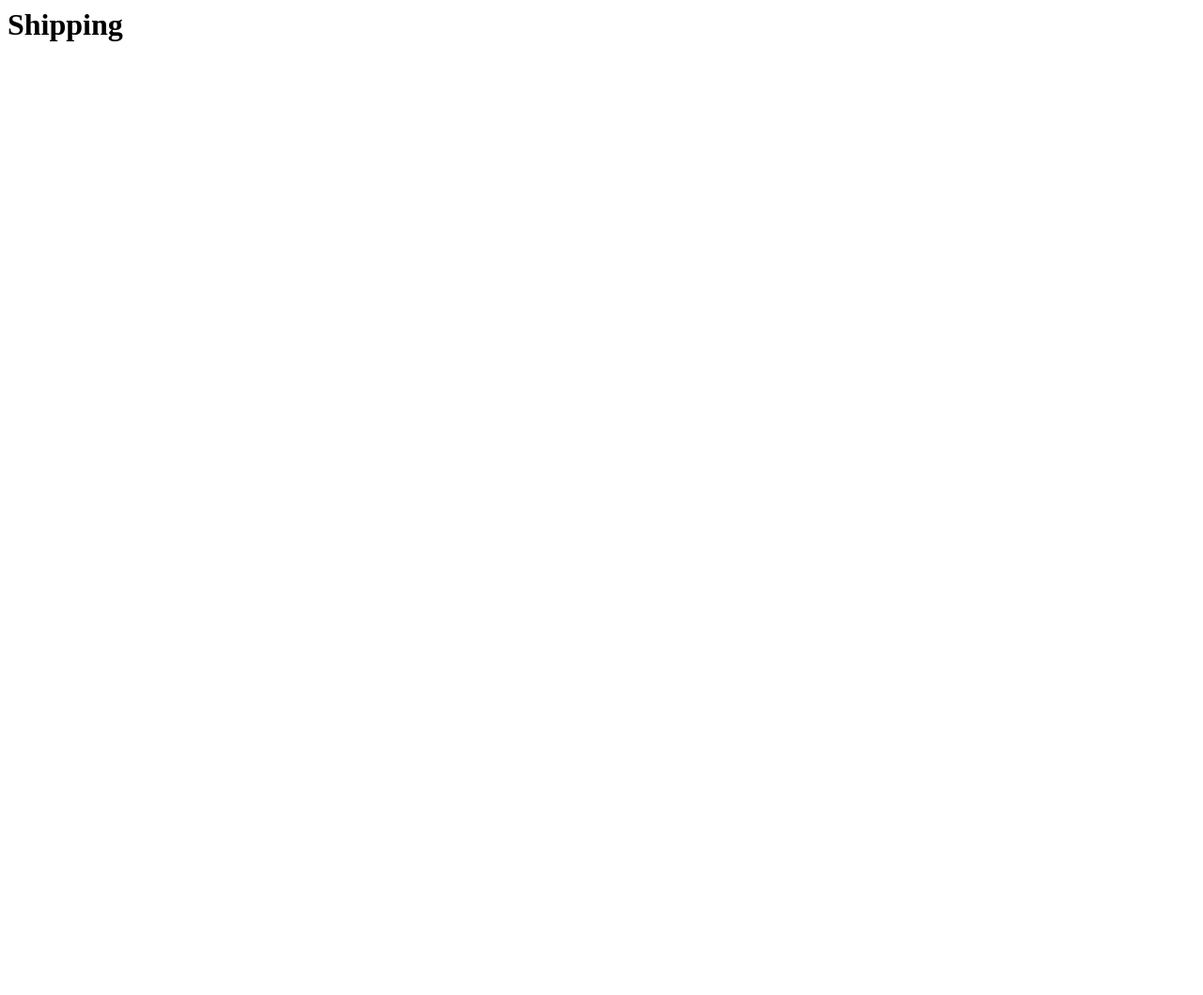
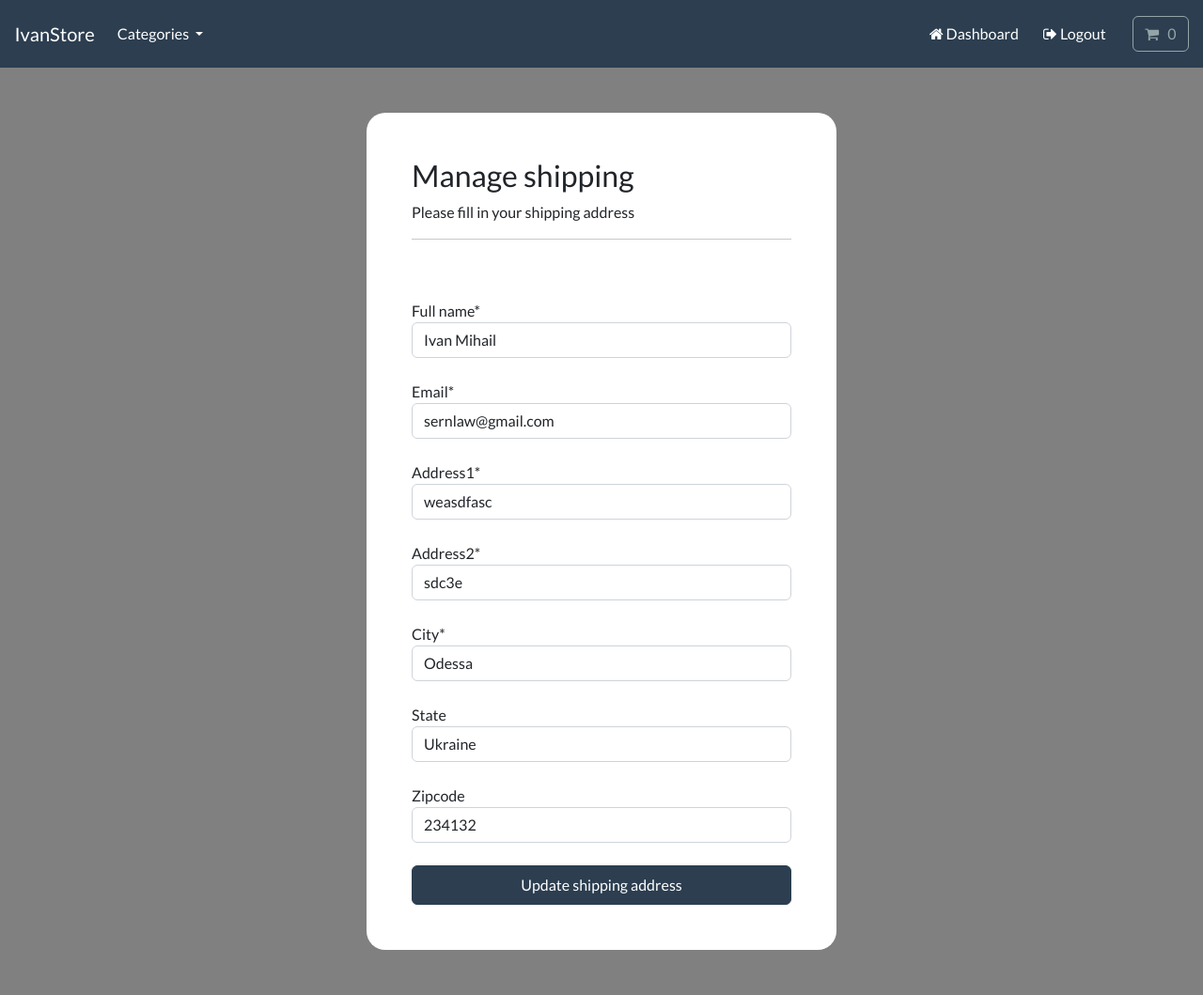
Before and after one commit to IvanSerbeniuk/Django, a Django app: page /account/manage-shipping in a window 1280 px wide. Before the commit the page is almost empty. Shown: the whole page at 94% size. Before the commit the page ends 44 px from the top, so only its background shows below. Run offline with Django 4.2, Linux system fonts and the light colour scheme; a user stored in the database is signed in; data comes from the database, SQL or seed files in the repository; both versions use the stored data as it was after the commit; some libraries are stand-ins or nearby versions.

Commit message:
94 templates organize

```diff
--- a/account/templates/account/manage-shipping.html
+++ b/account/templates/account/manage-shipping.html
@@ -1 +1,80 @@
-<h1> Shipping </h1>
+{% include 'store/base.html' %}
+
+{% load static %}
+
+{% load crispy_forms_tags %}
+
+{% block content %}
+<style>
+
+    body{
+        background-color: gray;
+
+
+    }
+
+</style>
+
+
+
+    <body>
+
+        <br> <br>
+
+        <div class="container bg-white shadow-md p-5 form-layout">
+
+            <h3> Manage shipping </h3>
+
+            <p> Please fill in your shipping address </p>
+
+            <hr>
+
+            <br>
+            <br>
+
+            <form method="POST" autocomplete="off">
+
+                {% csrf_token %}
+
+                {{form.full_name|as_crispy_field}}
+
+
+                <br>
+
+                {{form.email|as_crispy_field}}
+
+                <br>
+
+                {{form.address1|as_crispy_field}}
+
+                <br>
+
+                {{form.address2|as_crispy_field}}
+
+                <br>
+
+                {{form.city|as_crispy_field}}
+
+                <br>
+
+                {{form.state|as_crispy_field}}
+
+                <br>
+
+                {{form.zipcode|as_crispy_field}}
+
+                <br>
+
+                <button type="submit" class="btn btn-primary navbar-btn text-white w-100 p-2"> Update shipping address </button>
+
+            </form>
+
+
+        </div>
+
+    </body>
+
+
+    <br> <br>
+
+{% endblock %}
--- a/account/views.py
+++ b/account/views.py
@@ -224,7 +224,7 @@ def manage_shipping(request):
 
     if request.method == 'POST':
 
-        form = ShippingForm(request.POST, insctance=shipping)# if the user already have the info it's going simply update
+        form = ShippingForm(request.POST, instance=shipping)# if the user already have the info it's going simply update
 
         if form.is_valid(): # if valid we want insure that our foreign key(FK) is attached to our user model
 
```
Also changed, not shown: account/templates/account/dashboard.html (+19 -0 lines), db.sqlite3.
